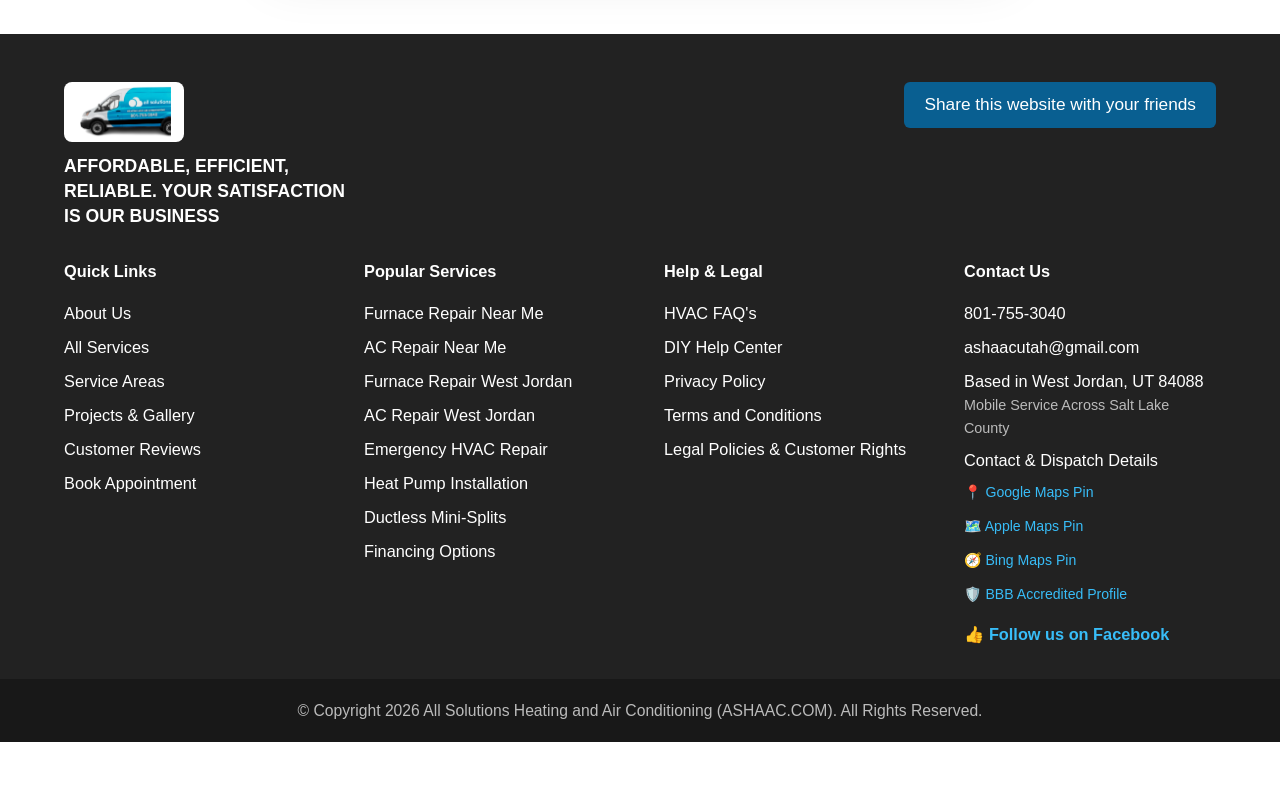
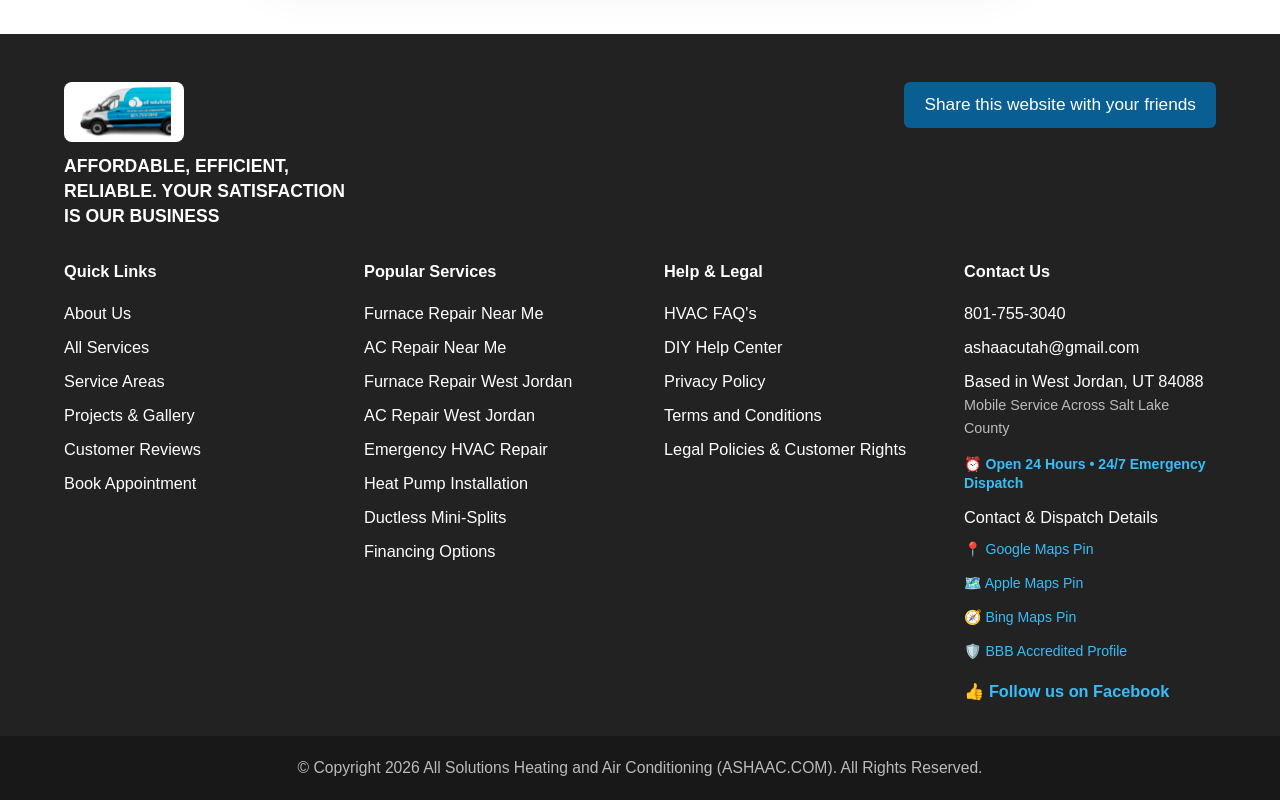
Before and after one commit to Hombre2021/ashaac-nextjs, a Next.js app: page /book in a window 1280 px wide. Shown: the part 1169-1969 px from the top of the page. Before the commit the page ends 1911 px from the top, so only its background shows below. Built offline with nearby package versions, Linux system fonts and the light colour scheme; no server answers.

Commit message:
seo: display Open 24 Hours and 24/7 Emergency Dispatch in global footer across all pages

```diff
--- a/src/components/HomepageFooter.tsx
+++ b/src/components/HomepageFooter.tsx
@@ -71,6 +71,9 @@ export default function HomepageFooter() {
           <a href="tel:801-755-3040" data-label="Phone">801-755-3040</a>
           <a href="mailto:ashaacutah@gmail.com" data-label="EmailLink">ashaacutah@gmail.com</a>
           <div data-label="Address">Based in West Jordan, UT 84088<br /><span style={{ fontSize: "0.88em", color: "#bbb" }}>Mobile Service Across Salt Lake County</span></div>
+          <div style={{ color: "#38bdf8", fontSize: "0.88rem", fontWeight: 600, margin: "6px 0 2px 0" }}>
+            ⏰ Open 24 Hours &bull; 24/7 Emergency Dispatch
+          </div>
           <Link href="/contact" data-label="LinkContact">Contact &amp; Dispatch Details</Link>
           <a
             href="https://www.google.com/maps/search/?api=1&query=All+Solutions+Heating+and+Air+Conditioning+West+Jordan+UT"
```
